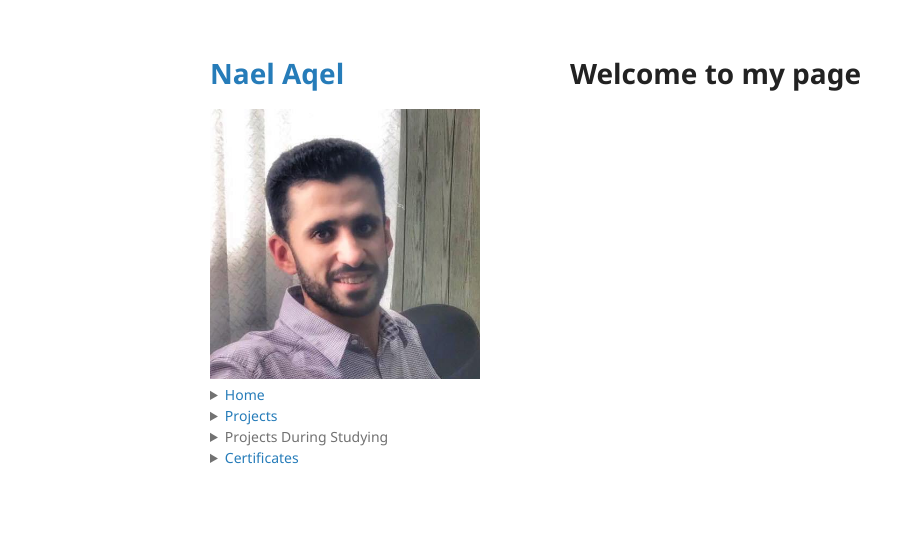
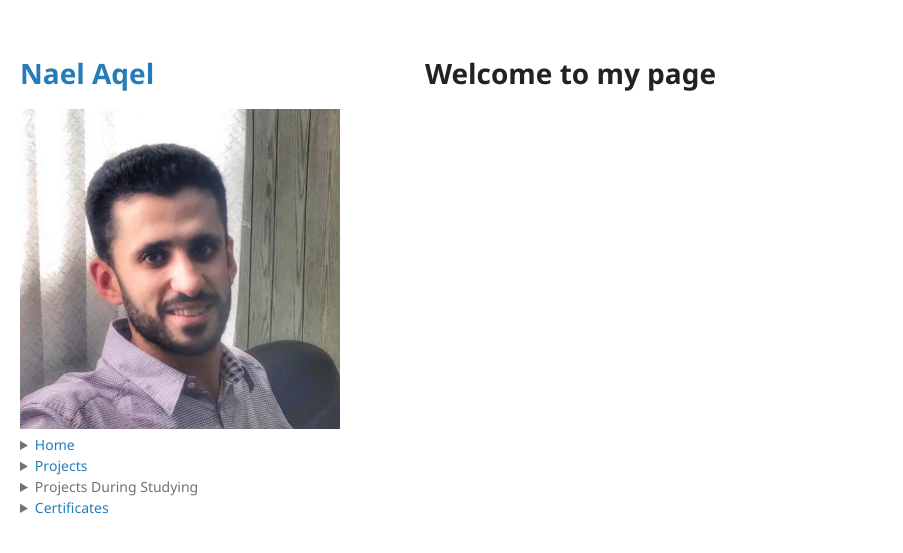
Before and after one commit to NaelAqel/naelaqel.github.io, a Jekyll site: the page built from index.md, in a window 1280 px wide. Shown: the top 553 px of the page, without its empty margins (0-903 px from the left). Built offline with Jekyll 4.4.1, drawn with Linux system fonts in a browser that asks for light colours.

Commit message:
Modify section and header

```diff
--- a/_sass/jekyll-theme-minimal.scss
+++ b/_sass/jekyll-theme-minimal.scss
@@ -119,7 +119,8 @@ kbd {
 }
 
 header {
-  width:270px;
+  width:25%;
+  left: 20px;
   float:left;
   position:fixed;
   -webkit-font-smoothing:subpixel-antialiased;
@@ -186,7 +187,7 @@ strong {
 }
 
 section {
-  width:500px;
+  width:75%;
   float:right;
   padding-bottom:50px;
 }
```
